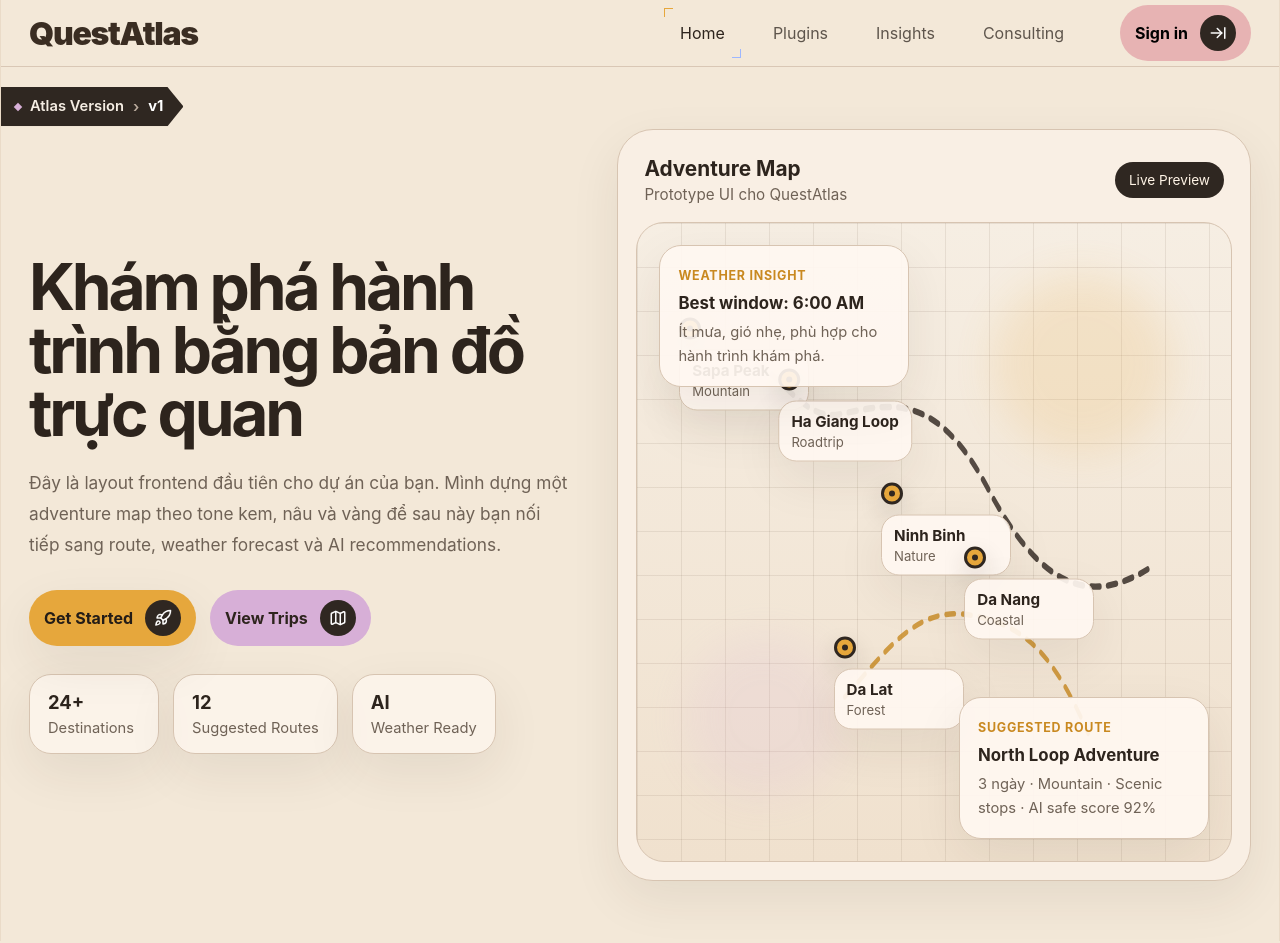
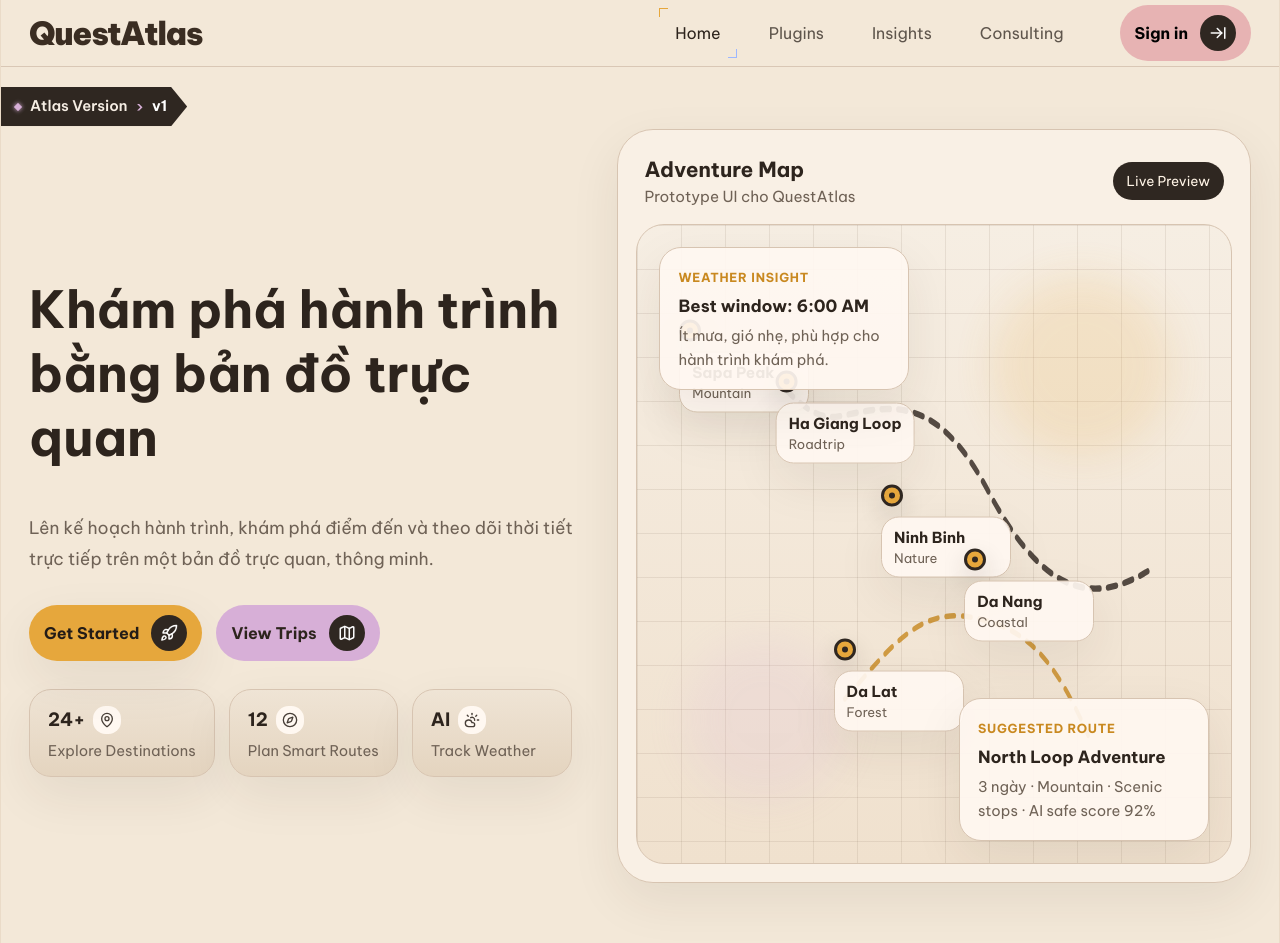
Before and after one commit to WNoisee/QuestAtlas, a React (Vite) app in the folder frontend/quest-atlas-frontend/: page / in a window 1280 px wide. Built offline with nearby package versions, Linux system fonts and the light colour scheme.

Commit message:
Home Layout Stage 3

```diff
--- a/frontend/quest-atlas-frontend/index.html
+++ b/frontend/quest-atlas-frontend/index.html
@@ -2,7 +2,7 @@
 <html lang="en">
   <head>
     <meta charset="UTF-8" />
-    <link rel="icon" type="image/svg+xml" href="/favicon.svg" />
+    <link href="https://fonts.googleapis.com/css2?family=Be Vietnam Pro:wght@400;600;700;900&display=swap" rel="stylesheet">
     <meta name="viewport" content="width=device-width, initial-scale=1.0" />
     <title>quest-atlas-frontend</title>
   </head>
--- a/frontend/quest-atlas-frontend/src/assets/styles/globals.css
+++ b/frontend/quest-atlas-frontend/src/assets/styles/globals.css
@@ -10,7 +10,7 @@ body,
 }
 
 body {
-  font-family: Inter, system-ui, -apple-system, BlinkMacSystemFont, "Segoe UI",
+  font-family: "Be Vietnam Pro", system-ui, -apple-system, BlinkMacSystemFont, "Segoe UI",
     sans-serif;
   background: var(--bg);
   color: var(--text);
--- a/frontend/quest-atlas-frontend/src/assets/styles/tokens.css
+++ b/frontend/quest-atlas-frontend/src/assets/styles/tokens.css
@@ -19,6 +19,8 @@
   --dusty-pink: #e7b3b3;
   --dusty-pink-dark: #cf9a9a;
 
+  --highlight:#d8b0d8;
+
   --badge-bg: #2f2721;
   --badge-text: #f5ede3;
 
--- a/frontend/quest-atlas-frontend/src/components/HeroSection/HeroSection.jsx
+++ b/frontend/quest-atlas-frontend/src/components/HeroSection/HeroSection.jsx
@@ -1,21 +1,17 @@
 import Button from "../common/Button/Button";
 import styles from "./HeroSection.module.css";
-import { Rocket, Map } from "lucide-react";
+import { Rocket, Map, MapPin, Compass, CloudSun } from "lucide-react";
 
 export default function HeroSection() {
   return (
     <div>
       <section className={styles.heroCopy}>
 
-      <h1>
-        Khám phá hành trình bằng bản đồ trực quan
-        <br />
-      </h1>
+      <h1>Khám phá hành trình bằng bản đồ trực quan</h1>
 
       <p>
-        Đây là layout frontend đầu tiên cho dự án của bạn. Mình dựng một
-        adventure map theo tone kem, nâu và vàng để sau này bạn nối tiếp
-        sang route, weather forecast và AI recommendations.
+        Lên kế hoạch hành trình, khám phá điểm đến và theo dõi thời tiết
+        trực tiếp trên một bản đồ trực quan, thông minh.
       </p>
 
       <div className={styles.ctaRow}>
@@ -27,16 +23,33 @@ export default function HeroSection() {
 
       <div className={styles.stats}>
         <div className={styles.statCard}>
-          <strong>24+</strong>
-          <span>Destinations</span>
+          <strong className={styles.statValue}>
+            24+
+            <span className={styles.iconWrapper}>
+              <MapPin className={styles.iconGlow} size={16} />
+            </span>
+          </strong>
+          <span className={styles.statLabel}>Explore Destinations</span>
         </div>
+
         <div className={styles.statCard}>
-          <strong>12</strong>
-          <span>Suggested Routes</span>
+          <strong className={styles.statValue}>
+            12
+            <span className={styles.iconWrapper}>
+              <Compass className={styles.iconGlow} size={16} />
+            </span>
+          </strong>
+          <span className={styles.statLabel}>Plan Smart Routes</span>
         </div>
+
         <div className={styles.statCard}>
-          <strong>AI</strong>
-          <span>Weather Ready</span>
+          <strong className={styles.statValue}>
+            AI
+            <span className={styles.iconWrapper}>
+              <CloudSun className={styles.iconGlow} size={16} />
+            </span>
+          </strong>
+          <span className={styles.statLabel}>Track Weather</span>
         </div>
       </div>
       </section>
--- a/frontend/quest-atlas-frontend/src/components/HeroSection/HeroSection.module.css
+++ b/frontend/quest-atlas-frontend/src/components/HeroSection/HeroSection.module.css
@@ -7,10 +7,9 @@
 }
 
 .heroCopy h1 {
-  font-size: clamp(2.8rem, 5vw, 5rem);
-  line-height: 0.98;
-  letter-spacing: -0.05em;
-  margin: 0;
+  font-size: clamp(3rem, 4vw, 4.1rem);
+  line-height: 1.25;
+  letter-spacing: normal;
 }
 
 .heroCopy p {
@@ -36,42 +35,60 @@
 }
 
 .statCard {
-  min-width: 130px;
-  background: rgba(255, 248, 241, 0.7);
+  min-width: 160px;
+  background: linear-gradient(
+    180deg,
+    #efe4d5 0%,
+    #e4d4bf 100%
+  );
   border: 1px solid var(--border);
   border-radius: 22px;
   padding: 16px 18px;
   box-shadow: var(--shadow-soft);
 }
 
-.statCard strong {
-  display: block;
+.statValue {
+  display: flex;
+  align-items: center;
+  gap: 8px;
   font-size: 1.15rem;
-  margin-bottom: 4px;
+  margin-bottom: 6px;
 }
 
-.statCard span {
+.statLabel {
   color: var(--muted);
   font-size: 0.92rem;
 }
 
-@media (max-width: 1100px) {
-  .heroCopy {
-    padding-right: 0;
+.iconWrapper {
+  width: 28px;
+  height: 28px;
+  border-radius: 45%;
+  display: inline-flex;
+  align-items: center;
+  justify-content: center;
+  background: #fff8f1;
+}
+
+.iconGlow {
+  animation: sparkle 1.3s ease-in-out infinite;
+}
+
+@keyframes sparkle {
+  0%, 100% {
+    opacity: 0.8;
+    filter: drop-shadow(10 0 3px var(--highlight));
+  }
+
+  50% {
+    opacity: 1;
+    filter:
+      drop-shadow(10 0 6px var(--highlight))
+      drop-shadow(10 0 10px var(--highlight));
+  }
+
+  75% {
+    opacity: 0.85;
+    filter: drop-shadow(10 0 4px var(--highlight));
   }
 }
-
-.btn-icon {
-  width: 36px;
-  height: 36px;
-
-  border-radius: 50%;
-  background: #2f2721;
-
-  display: flex;
-  align-items: center;
-  justify-content: center;
-
-  color: #fff;
-  font-size: 16px;
-}
--- a/frontend/quest-atlas-frontend/src/components/common/Badge/Badge.module.css
+++ b/frontend/quest-atlas-frontend/src/components/common/Badge/Badge.module.css
@@ -23,13 +23,36 @@
 .indicator {
   width: 6px;
   height: 6px;
-  background: #d8b0d8;
+  background: var(--highlight);
   transform: rotate(45deg);
   display: inline-block;
+
+  box-shadow: 0 0 6px var(--highlight);
+  animation: sparkle 1.1s ease-in-out infinite;
+}
+
+@keyframes sparkle {
+  0%, 100% {
+    opacity: 0.8;
+    box-shadow: 0 0 4px var(--highlight);
+  }
+  50% {
+    opacity: 1;
+    box-shadow: 0 0 10px var(--highlight), 0 0 16px var(--highlight);
+  }
+  70% {
+    opacity: 0.8;
+    box-shadow: 0 0 4px var(--highlight)
+  }
+  100% {
+    opacity: 1;
+    box-shadow: 0 0 4px var(--highlight)
+  }
 }
 
 .arrow {
-  color: #b9aa9c;
+  color: var(--highlight);
+  font-weight: 600;
   font-size: 0.95rem;
 }
 
```
